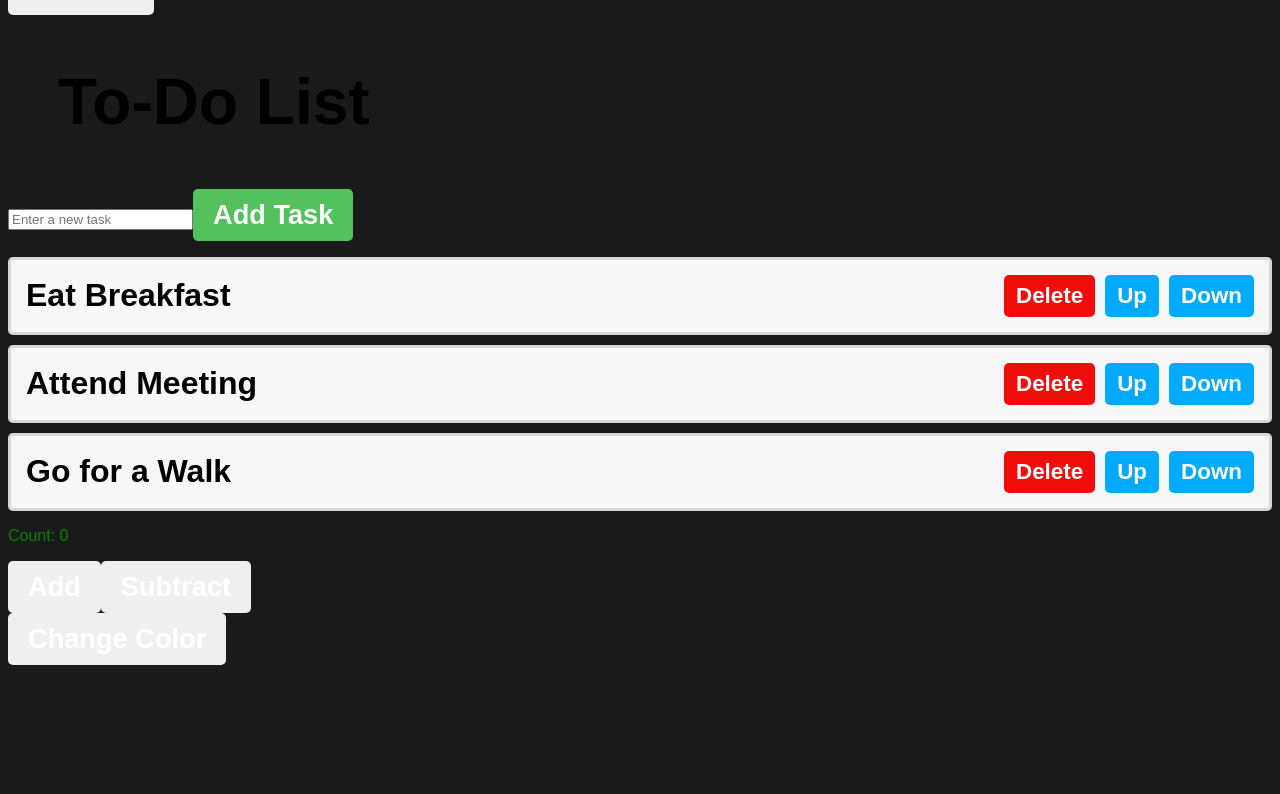
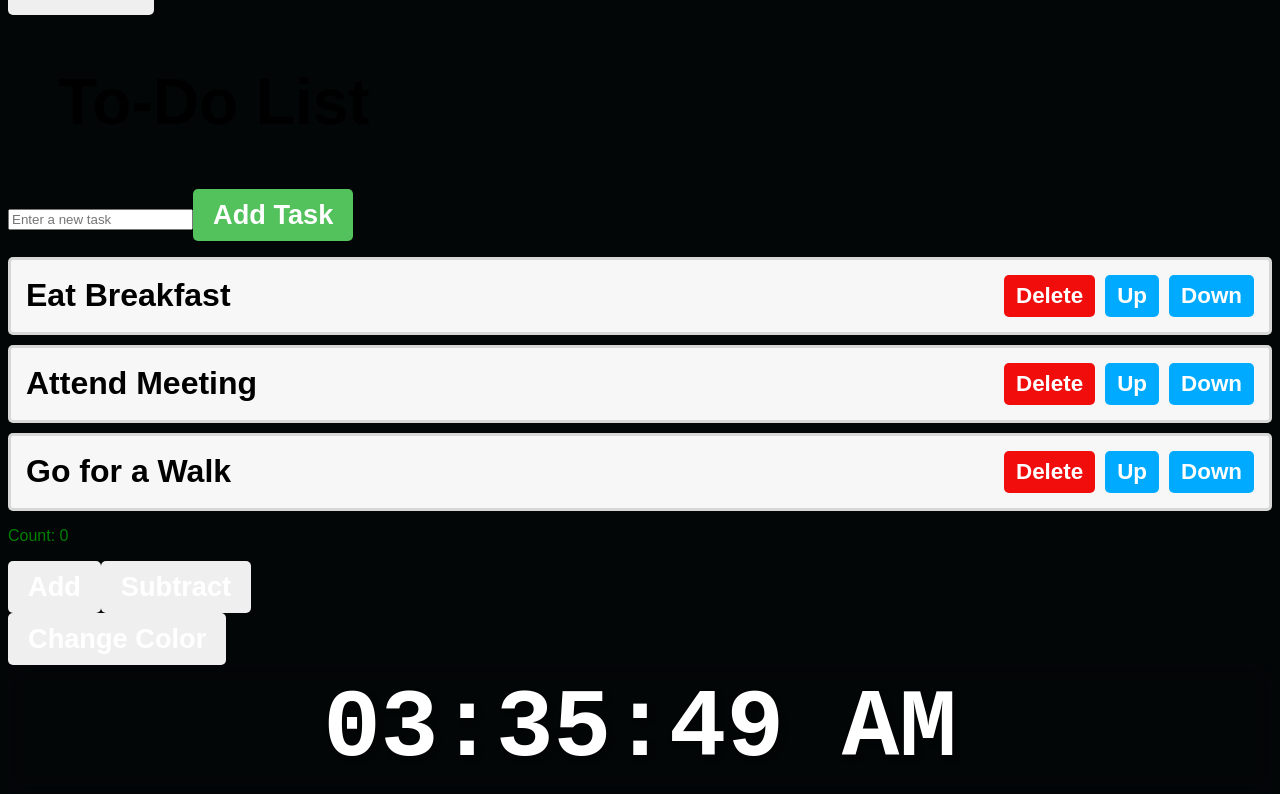
Before and after one commit to Aroraboy/React, a React (Vite) app in the folder react-app/: page / in a window 1280 px wide. Shown: the part 6283-7077 px from the top of the page. Before the commit the page ends 6956 px from the top, so only its background shows below. Built offline with nearby package versions, Linux system fonts and the light colour scheme.

Commit message:
feat: add DigitalClock component and update styles for clock display

```diff
--- a/react-app/src/App.jsx
+++ b/react-app/src/App.jsx
@@ -16,6 +16,7 @@
 import Object from "./Object.jsx";
 import ToDoList from "./ToDoList.jsx";
 import Effect from "./Effect.jsx";
+import DigitalClock from "./DigitalClock.jsx";
 
 function App() {
 
@@ -56,6 +57,7 @@
     <Object/>
     <ToDoList/>
     <Effect/>
+    <DigitalClock/>
     </>
   )
 }
--- /dev/null
+++ b/react-app/src/DigitalClock.jsx
@@ -0,0 +1,41 @@
+import { useState, useEffect } from 'react';
+
+function DigitalClock() {
+    const [time, setTime] = useState(new Date());
+
+    function formatTime() {
+        let hours = time.getHours();
+        hours = hours % 12 || 12; // Convert to 12-hour format
+        const minutes = time.getMinutes();
+        const seconds = time.getSeconds();
+        const meridiem = hours >= 12 ? 'PM' : 'AM';
+
+        return `${padZero(hours)}:${padZero(minutes)}:${padZero(seconds)} ${meridiem}`;
+    }
+
+    function padZero(num) {
+        return num < 10 ? `0${num}` : num;
+    }
+
+    useEffect(() => {
+        const intervalId = setInterval(() => {
+            setTime(new Date());
+        }, 1000);
+
+        return () => {
+            clearInterval(intervalId);
+        }
+    }, []);
+
+
+
+    return (
+        <div className="clock-container">
+            <div className="clock">
+                <span>{formatTime()}</span>
+            </div>
+
+        </div>
+    );
+}
+export default DigitalClock;
--- a/react-app/src/index.css
+++ b/react-app/src/index.css
@@ -152,7 +152,7 @@
   border: 3px solid hsl(0, 0%, 80%);
 }
 body{
-  background-color: hsl(0, 0%, 10%);
+  background-color: hsl(195, 40%, 2%);
 }
 .to-do-list{
   font-family: Arial, sans-serif;
@@ -219,3 +219,16 @@
   font-size: 1.4rem;
   margin-left: 10px;
 }
+.clock-container{
+  backdrop-filter: blur(10px);
+  padding: 10px 0;
+}
+.clock{
+  color: white;
+  font-size: 6rem;
+  font-weight: bold;
+  font-family: monospace;
+  text-align: center;
+  text-shadow: 3px 3px 5px hsla(0, 0%, 0%, 0.4);
+
+}
```
